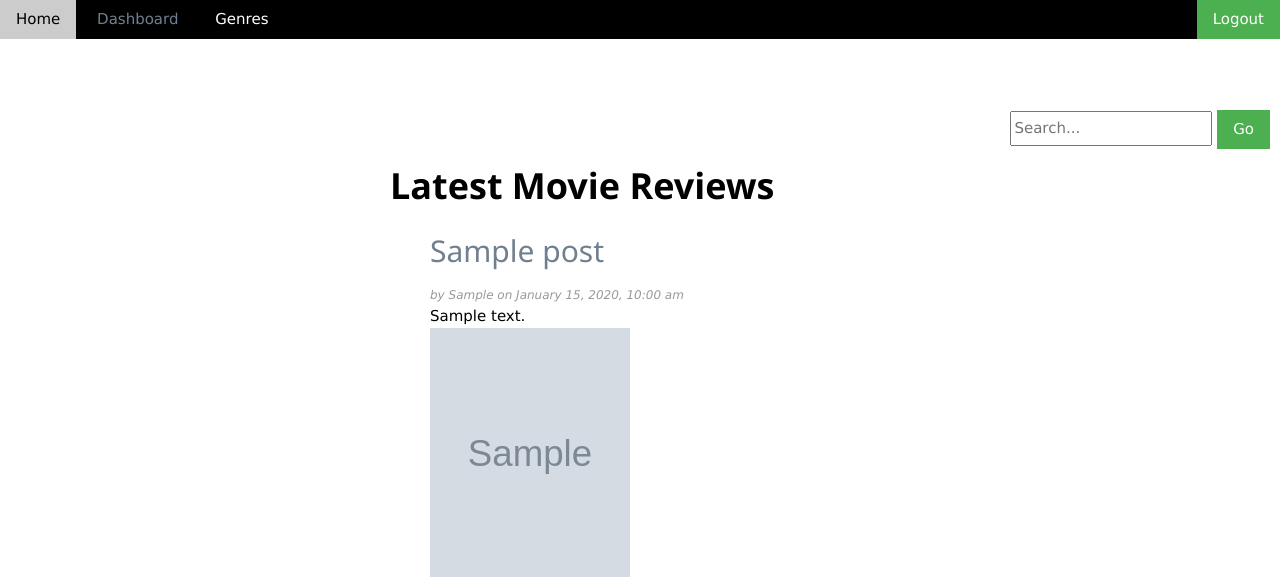
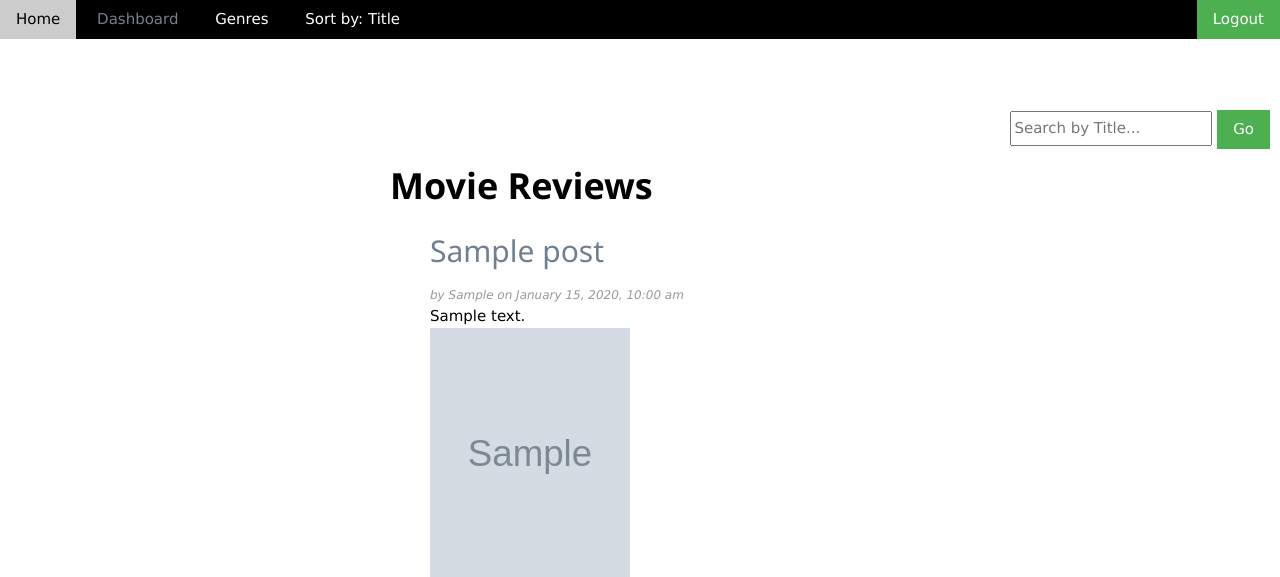
Before and after one commit to mmaniya60/CMS, a PHP site: page /index.php?sid=1 in a window 1280 px wide. Shown: the top 577 px of the page. Run offline with PHP 8.4, Linux system fonts and the light colour scheme; the visitor is signed in with stand-in values (Sample User, id 1); tables that the repository leaves empty or names only in its code hold one stand-in row (values such as "Sample post"); grey boxes marked "Sample" are stand-in pictures; data that the repository does not hold is empty.

Commit message:
Added Sort by
The list can be sorted by title, created at the date and updated by date.
Only admin / logged-in users can view and sort this list of pages.

```diff
--- a/index.php
+++ b/index.php
@@ -18,16 +18,44 @@
 	$query = $db->prepare("SELECT * FROM post ORDER BY post_id DESC LIMIT {$offset}, {$limit}");
 
 	$query->execute();
-    	$posts = $query->fetchAll();
+    $posts = $query->fetchAll();
+
+	$name = "Sort by";
 
 	if(isset($_GET['cid'])){
 		$cid = $_GET['cid'];
 	}
 
-	$query = $db->prepare("SELECT * FROM genre WHERE post > 0");
+	if((isset($_SESSION['logged_in']) || isset($_SESSION['user_login'])) && isset($_GET['sid'])){
+		$sid = $_GET['sid'];
 
-	$query->execute();
-	$genres = $query->fetchAll();
+		if($sid == '1'){
+			$name = "Sort by: Title";
+			$query1 = $db->prepare("SELECT * FROM post ORDER BY movie_title ASC LIMIT {$offset}, {$limit}");
+
+			$query1->execute();
+			$posts = $query1->fetchAll();
+		}
+		else if($sid == '2'){
+			$name = "Sort by: Date Posted";
+			$query1 = $db->prepare("SELECT * FROM post ORDER BY posted_on ASC LIMIT {$offset}, {$limit}");
+
+			$query1->execute();
+			$posts = $query1->fetchAll();
+		}
+		else if($sid == '3'){
+			$name = "Sort by: Latest Released";
+			$query1 = $db->prepare("SELECT * FROM post ORDER BY movie_year DESC LIMIT {$offset}, {$limit}");
+
+			$query1->execute();
+			$posts = $query1->fetchAll();
+		}
+	}
+
+	$query2 = $db->prepare("SELECT * FROM genre WHERE post > 0");
+
+	$query2->execute();
+	$genres = $query2->fetchAll();
 
 
 	$value = '';
@@ -54,7 +82,7 @@
 <html lang=en>
 <head>
 	<meta charset="utf-8">
-	<title>Home - Movie CMS</title>
+	<title>Movie CMS - Home</title>
 	<link rel="stylesheet" href="styles/style.css" />
     <link rel="stylesheet" href="https://www.w3schools.com/w3css/4/w3.css">
 </head>
@@ -71,21 +99,32 @@
             </div>
 		</div>
 
+		<?php if(isset($_SESSION['logged_in']) || isset($_SESSION['user_login'])): ?>
+			<div class="w3-dropdown-hover w3-mobile">
+				<button class="w3-button"><?= $name ?><em class="fa fa-caret-down"></em></button>
+				<div class="w3-dropdown-content w3-bar-block w3-black">
+					<a href="index.php?sid=1" class="w3-bar-item w3-button w3-mobile" >Title</a>
+					<a href="index.php?sid=2" class="w3-bar-item w3-button w3-mobile" >Date Posted</a>
+					<a href="index.php?sid=3" class="w3-bar-item w3-button w3-mobile" >Latest Released</a>
+				</div>
+			</div>
+		<?php endif ?>
+
 		<?php if((isset($_SESSION['logged_in'])) || (isset($_SESSION['user_login']))): ?>
-			<a href="<?= $action ?>" onclick="<?php $click ?>" class="w3-bar-item w3-button w3-green w3-right"><?= $value ?></a>
+			<a href="<?= $action ?>" class="w3-bar-item w3-button w3-green w3-right"><?= $value ?></a>
 		<?php else: ?>
-			<a href="admin/users/add_users.php" onclick="<?php $click ?>" class="w3-bar-item w3-button w3-green w3-right">Sign Up</a>
-			<a href="<?= $action ?>" onclick="<?php $click ?>" class="w3-bar-item w3-button w3-green w3-right"><?= $value ?></a>
+			<a href="admin/users/add_users.php" class="w3-bar-item w3-button w3-green w3-right">Sign Up</a>
+			<a href="<?= $action ?>" class="w3-bar-item w3-button w3-green w3-right"><?= $value ?></a>
 		<?php endif ?>
 	</div>
 
-	<form class="search" action="search.php?search=" method="get" autocomplete="off">
-		<input type="text" name="search" placeholder="Search...">
+	<form class="search" action="search.php" method="get" autocomplete="off">
+		<input type="text" name="search" placeholder="Search by Title...">
 		<button type="submit" class="w3-bar-item w3-button w3-green">Go</button>
 	</form>
 
 	<div class="container">
-		<h1><b>Latest Movie Reviews</b></h1>
+		<h1><b>Movie Reviews</b></h1>
 		<ul style="list-style-type:none;">
 			<?php foreach ($posts as $post): ?>
 				<li>
@@ -113,7 +152,7 @@
 		</ul>
 	</div>
 
-		<?php
+	<?php
 
 		$query1 = $db->prepare("SELECT * FROM post");
 		$query1->execute();
@@ -158,5 +197,6 @@
 		}
 
 	?>
+
 </body>
 </html>
```
